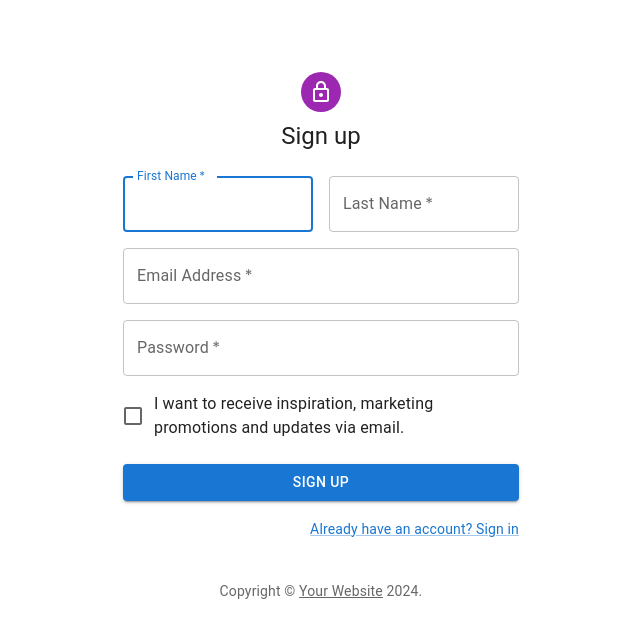
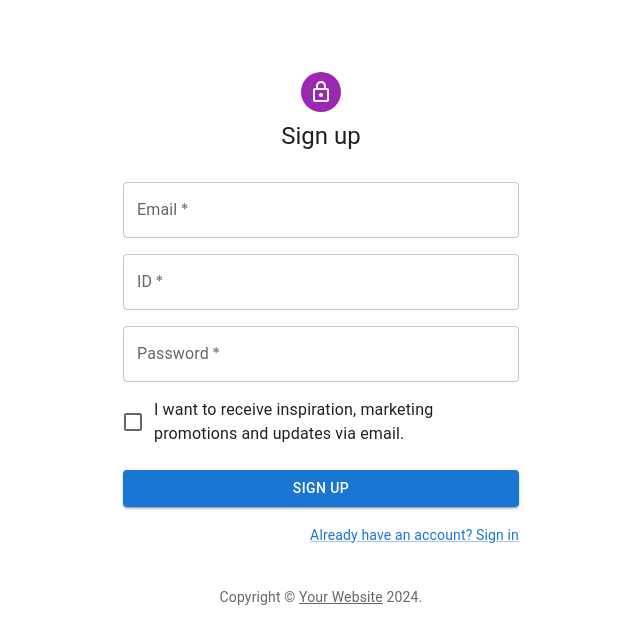
Before and after one commit to JH-PARK97/board-client, a React (Create React App) app: page /signup in a window 1280 px wide. Shown: the top 644 px of the page, without its empty margins (319-959 px from the left). Built offline with nearby package versions, Linux system fonts and the light colour scheme.

Commit message:
회원가입 form 제작

```diff
--- a/package.json
+++ b/package.json
@@ -22,7 +22,8 @@
     "react-router-dom": "^6.21.1",
     "react-scripts": "5.0.1",
     "typescript": "^4.9.5",
-    "web-vitals": "^2.1.4"
+    "web-vitals": "^2.1.4",
+    "zod": "^3.22.4"
   },
   "scripts": {
     "start": "react-scripts start",
--- a/src/App.tsx
+++ b/src/App.tsx
@@ -3,13 +3,14 @@ import { useMemo } from 'react';
 import Home from './components/Home';
 import SignUp from './components/SignUp';
 import React from 'react';
+import Blog from './components/blog/Blog';
 
 export default function App() {
     const router = useMemo(() => {
         return createBrowserRouter([
             {
                 path: '/',
-                element: <div>root</div>,
+                element: <Blog />,
             },
             {
                 path: '/home',
--- a/src/components/Home.tsx
+++ b/src/components/Home.tsx
@@ -21,7 +21,6 @@ export default function Home() {
             console.error(e);
         }
     }
-    createPost();
 
     return (
         <div className="home__container">
--- a/src/components/SignUp.tsx
+++ b/src/components/SignUp.tsx
@@ -1,8 +1,7 @@
-import * as React from 'react';
+import React, { useMemo } from 'react';
 import Avatar from '@mui/material/Avatar';
 import Button from '@mui/material/Button';
 import CssBaseline from '@mui/material/CssBaseline';
-import TextField from '@mui/material/TextField';
 import FormControlLabel from '@mui/material/FormControlLabel';
 import Checkbox from '@mui/material/Checkbox';
 import Link from '@mui/material/Link';
@@ -12,6 +11,8 @@ import LockOutlinedIcon from '@mui/icons-material/LockOutlined';
 import Typography from '@mui/material/Typography';
 import Container from '@mui/material/Container';
 import { createTheme, ThemeProvider } from '@mui/material/styles';
+import { FormInputText } from './shared/Form/FormInput';
+import { useForm } from 'react-hook-form';
 
 function Copyright(props: any) {
     return (
@@ -29,13 +30,17 @@ function Copyright(props: any) {
 const defaultTheme = createTheme();
 
 export default function SignUp() {
-    const handleSubmit = (event: React.FormEvent<HTMLFormElement>) => {
-        event.preventDefault();
-        const data = new FormData(event.currentTarget);
-        console.log({
-            email: data.get('email'),
-            password: data.get('password'),
-        });
+    const defaultValues = useMemo(() => {
+        return {
+            email: '',
+            userId: '',
+            userPw: '',
+        };
+    }, []);
+    const { control, watch } = useForm({ defaultValues });
+    const handleSubmit = (e: React.FormEvent<HTMLFormElement>) => {
+        e.preventDefault();
+        console.log(watch());
     };
 
     return (
@@ -56,49 +61,19 @@ export default function SignUp() {
                     <Typography component="h1" variant="h5">
                         Sign up
                     </Typography>
-                    <Box component="form" noValidate onSubmit={handleSubmit} sx={{ mt: 3 }}>
+
+                    <form onSubmit={handleSubmit} style={{ marginTop: 30 }}>
+                        {/* <Box component="form" noValidate onSubmit={handleSubmit} sx={{ mt: 3 }}> */}
                         <Grid container spacing={2}>
-                            <Grid item xs={12} sm={6}>
-                                <TextField
-                                    autoComplete="given-name"
-                                    name="firstName"
-                                    required
-                                    fullWidth
-                                    id="firstName"
-                                    label="First Name"
-                                    autoFocus
-                                />
+                            <Grid item xs={12}>
+                                <FormInputText fullWidth name="email" control={control} label="Email" required />
                             </Grid>
-                            <Grid item xs={12} sm={6}>
-                                <TextField
-                                    required
-                                    fullWidth
-                                    id="lastName"
-                                    label="Last Name"
-                                    name="lastName"
-                                    autoComplete="family-name"
-                                />
+
+                            <Grid item xs={12}>
+                                <FormInputText fullWidth name="userId" control={control} label="ID" required />
                             </Grid>
                             <Grid item xs={12}>
-                                <TextField
-                                    required
-                                    fullWidth
-                                    id="email"
-                                    label="Email Address"
-                                    name="email"
-                                    autoComplete="email"
-                                />
-                            </Grid>
-                            <Grid item xs={12}>
-                                <TextField
-                                    required
-                                    fullWidth
-                                    name="password"
-                                    label="Password"
-                                    type="password"
-                                    id="password"
-                                    autoComplete="new-password"
-                                />
+                                <FormInputText fullWidth name="userPw" control={control} label="Password" required />
                             </Grid>
                             <Grid item xs={12}>
                                 <FormControlLabel
@@ -117,7 +92,8 @@ export default function SignUp() {
                                 </Link>
                             </Grid>
                         </Grid>
-                    </Box>
+                        {/* </Box> */}
+                    </form>
                 </Box>
                 <Copyright sx={{ mt: 5 }} />
             </Container>
--- a/src/components/blog/Blog.tsx
+++ b/src/components/blog/Blog.tsx
@@ -15,6 +15,8 @@ import Footer from './Footer';
 import post1 from './blog-post.1.md';
 import post2 from './blog-post.2.md';
 import post3 from './blog-post.3.md';
+
+
 
 const sections = [
     { title: 'Technology', url: '#' },
@@ -56,6 +58,8 @@ const featuredPosts = [
 ];
 
 const posts = [post1, post2, post3];
+
+console.log(posts);
 
 const sidebar = {
     title: 'About',
--- /dev/null
+++ b/src/components/shared/Form/FormInput.tsx
@@ -0,0 +1,15 @@
+import React from 'react';
+import { TextField, TextFieldProps } from '@mui/material';
+import { FieldValues, useController } from 'react-hook-form';
+
+import { TControl } from '../type';
+
+type FormInputTextProps<T extends FieldValues> = TextFieldProps & TControl<T>;
+
+export function FormInputText<T extends FieldValues>({ control, name, rules, ...props }: FormInputTextProps<T>) {
+    const {
+        field: { value, onChange },
+        fieldState: { isDirty, isTouched, invalid, error },
+    } = useController({ name, rules, control });
+    return <TextField value={value} onChange={onChange} {...props} />;
+}
--- /dev/null
+++ b/src/components/shared/type.tsx
@@ -0,0 +1,7 @@
+import { Control, FieldPath, FieldValues, RegisterOptions } from 'react-hook-form';
+
+export type TControl<T extends FieldValues> = {
+    control: Control<T>;
+    name: FieldPath<T>;
+    rules?: Omit<RegisterOptions<T>, 'valueAsNumber' | 'valueAsDate' | 'setValueAs' | 'disabled'>;
+};
--- a/src/globals.d.ts
+++ b/src/globals.d.ts
@@ -1 +1,4 @@
-declare module "*.md";
+declare module '*.md' {
+    const value: string;
+    export default value;
+}
--- a/tsconfig.json
+++ b/tsconfig.json
@@ -6,7 +6,8 @@
         "outDir": "./dist",
         "moduleResolution": "Node",
         "lib": ["ES2015", "DOM", "DOM.Iterable"],
-        "esModuleInterop": true
+        "esModuleInterop": true,
+        "strict": true
     },
     "include": ["./src/**/*"],
     "exclude": ["node_modules", "dist"]
```
Also changed, not shown: 1 other file (tests, documents, lock files or other folders).
